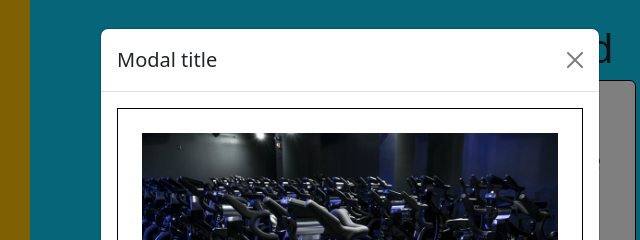
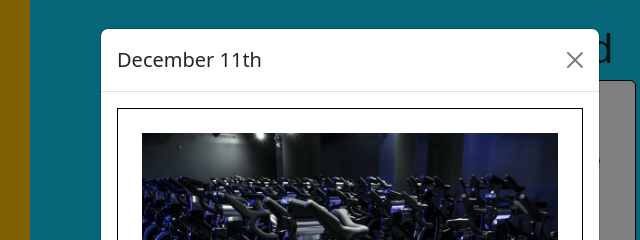
Before and after one commit to CaSandraSmith/bootstrap-final, a plain HTML site: page dashboard.html in a window 1280 px wide. Both pictures are taken after a click on the button "11". Shown: the top 240 px of the page, 290-930 px from the left. Drawn offline with nearby package versions, Linux system fonts and the light colour scheme.

Commit message:
Built script for updating date on modals

```diff
--- a/dashboard.html
+++ b/dashboard.html
@@ -16,6 +16,7 @@
     />
     <script src="https://cdn.jsdelivr.net/npm/bootstrap@5.3.0/dist/js/bootstrap.bundle.min.js"></script>
     <link rel="stylesheet" href="styles.css" />
+    <script src="./js/dashboardScript.js"></script>
   </head>
   <body>
     <div class="container-fluid p-0">
@@ -292,7 +293,7 @@
             </table>
             <div>
               <div
-                class="modal fade"
+                class="modal fade calModal"
                 id="calWedModal"
                 tabindex="-1"
                 aria-labelledby="calWedModalLabel"
@@ -302,7 +303,7 @@
                   <div class="modal-content">
                     <div class="modal-header">
                       <h1 class="modal-title fs-5" id="calWedModalLabel">
-                        Modal title
+
                       </h1>
                       <button
                         type="button"
--- a/js/dashboardScript.js
+++ b/js/dashboardScript.js
@@ -0,0 +1,16 @@
+document.addEventListener("DOMContentLoaded", function () {
+  const modalCalButtons = document.querySelectorAll(".future-cal-class");
+
+  modalCalButtons.forEach((button) => {
+    button.addEventListener("click", function () {
+      const date = button.innerText;
+
+      const modal = document.querySelector(".calModal");
+      const modalTitle = modal.querySelector(".modal-title");
+      if (modalTitle) {
+        modalTitle.innerText = `December ${date}th`;
+      }
+    });
+  });
+
+});
```
